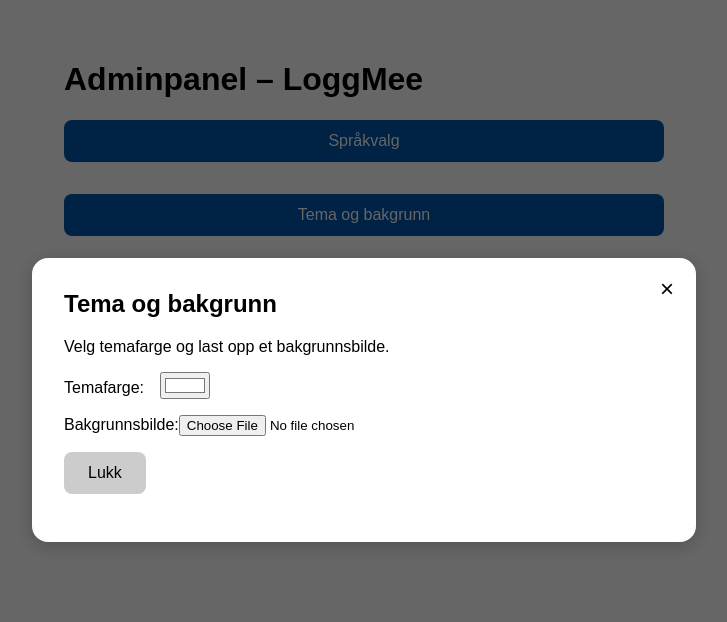
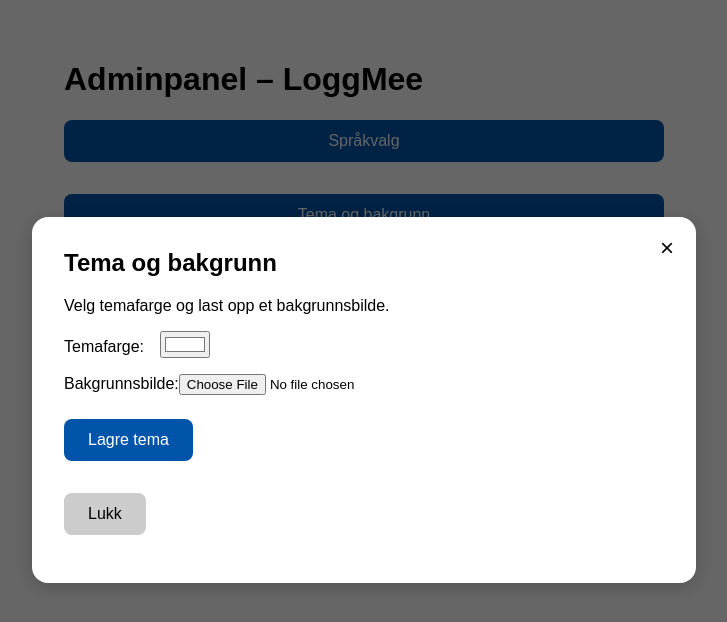
Before and after one commit to Hypermicro-code/LoggMee, a React (Create React App) app: page /admin in a window 1280 px wide. Both pictures are taken after a click on the button "Tema og bakgrunn". Shown: the top 622 px of the page, without its empty margins (276-1003 px from the left). Built offline with nearby package versions, Linux system fonts and the light colour scheme.

Commit message:
Update ModalTema.js

```diff
--- a/src/components/ModalTema.js
+++ b/src/components/ModalTema.js
@@ -1,16 +1,31 @@
 // Modalinnhold for Tema og bakgrunn
 import React, { useState } from 'react';
 import CustomButton from './CustomButton';
+import { lagreTema } from './lagreTemaFirestore';
 
 const ModalTema = ({ onClose }) => {
   const [color, setColor] = useState('#ffffff');
   const [image, setImage] = useState(null);
+  const [file, setFile] = useState(null);
+  const [status, setStatus] = useState('');
 
   const handleImageUpload = (e) => {
-    const file = e.target.files[0];
+    const selectedFile = e.target.files[0];
+    setFile(selectedFile);
     const reader = new FileReader();
     reader.onloadend = () => setImage(reader.result);
-    if (file) reader.readAsDataURL(file);
+    if (selectedFile) reader.readAsDataURL(selectedFile);
+  };
+
+  const handleSave = async () => {
+    try {
+      setStatus('Lagrer...');
+      await lagreTema('event1', color, file);
+      setStatus('Tema lagret!');
+    } catch (error) {
+      console.error(error);
+      setStatus('Kunne ikke lagre tema.');
+    }
   };
 
   return (
@@ -34,6 +49,12 @@
         </div>
       )}
 
+      <div style={{ marginTop: '1.5rem', marginBottom: '1rem' }}>
+        <CustomButton onClick={handleSave}>Lagre tema</CustomButton>
+      </div>
+
+      {status && <p>{status}</p>}
+
       <CustomButton onClick={onClose} variant="secondary">Lukk</CustomButton>
     </div>
   );
```
